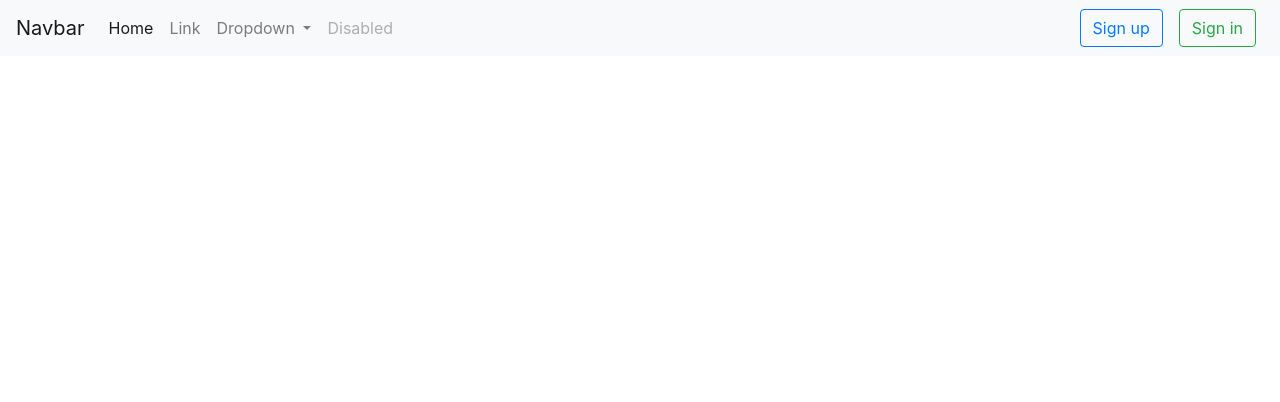
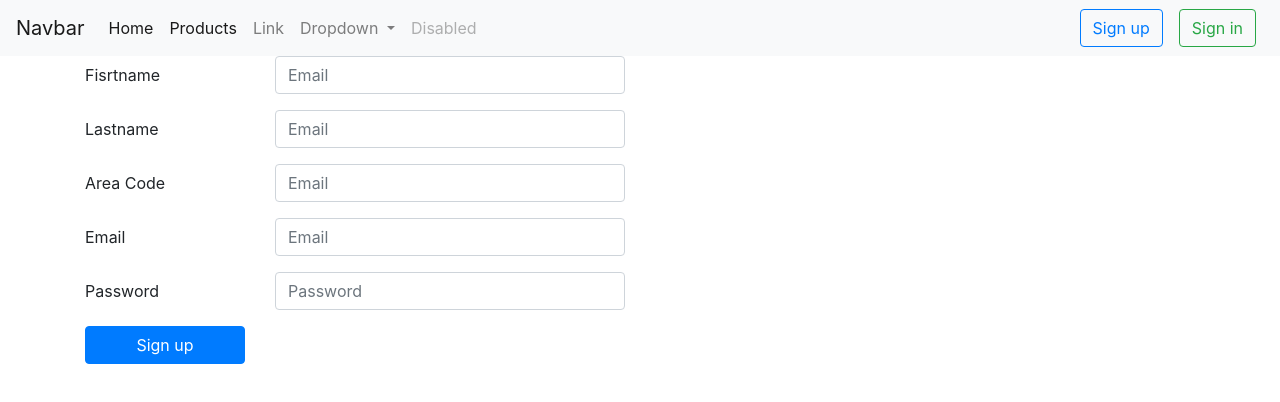
Before and after one commit to mrtboy/shoppingzone, a Vue app in the folder Client/: page /#/products in a window 1280 px wide. Shown: the top 402 px of the page. Built offline with nearby package versions, Linux system fonts and the light colour scheme; what vue-toasted would draw is missing.

Commit message:
adding new products into the Client

```diff
--- a/Client/src/components/Navigationbar.vue
+++ b/Client/src/components/Navigationbar.vue
@@ -9,6 +9,9 @@
     <ul class="navbar-nav mr-auto">
       <li class="nav-item active">
         <router-link class="nav-link" :to="'/'">Home <span class="sr-only">(current)</span></router-link>
+      </li>
+      <li class="nav-item active">
+        <router-link class="nav-link" :to="'/Products'">Products <span class="sr-only">(current)</span></router-link>
       </li>
       <li class="nav-item">
         <a class="nav-link" href="#">Link</a>
--- a/Client/src/components/Products.vue
+++ b/Client/src/components/Products.vue
@@ -0,0 +1,102 @@
+<template>
+  <div class="container">
+    <div class="row">
+
+      <div class="col-md-6">
+
+  <form>
+    <div class="form-group row">
+      <label for="inputEmail3" class="col-sm-4 col-form-label">Fisrtname</label>
+      <div class="col-sm-8">
+        <input type="email" class="form-control" id="inputEmail3" placeholder="Email">
+      </div>
+    </div>
+    <div class="form-group row">
+      <label for="inputEmail3" class="col-sm-4 col-form-label">Lastname</label>
+      <div class="col-sm-8">
+        <input type="email" class="form-control" id="inputEmail3" placeholder="Email">
+      </div>
+    </div>
+    <div class="form-group row">
+      <label for="inputEmail3" class="col-sm-4 col-form-label">Area Code</label>
+      <div class="col-sm-8">
+        <input type="email" class="form-control" id="inputEmail3" placeholder="Email">
+      </div>
+    </div>
+    <div class="form-group row">
+      <label for="inputEmail3" class="col-sm-4 col-form-label">Email</label>
+      <div class="col-sm-8">
+        <input type="email" class="form-control" id="inputEmail3" placeholder="Email">
+      </div>
+    </div>
+    <div class="form-group row">
+      <label for="inputPassword3" class="col-sm-4 col-form-label">Password</label>
+      <div class="col-sm-8">
+        <input type="password" class="form-control" id="inputPassword3" placeholder="Password">
+      </div>
+    </div>
+
+    <div class="form-group row">
+      <div class="col-sm-12 col-md-6">
+        <button type="submit" class="btn btn-primary" style="width: 10rem" >Sign up</button>
+      </div>
+    </div>
+  </form>
+      </div>
+    </div>
+  </div>
+
+</template>
+
+<script>
+  export default {
+    name: 'Products',
+    data () {
+      return {
+        items: [
+          { id: 1, name: 'notebook' },
+          { id: 2, name: 'Mobile' },
+          { id: 3, name: 'Laptop' },
+          { id: 4, name: 'Desktop' },
+          { id: 5, name: 'Keyboard' },
+          { id: 6, name: 'Printer' },
+          { id: 7, name: 'Mouse' },
+          { id: 8, name: 'Alexa' }
+        ],
+        cart: []
+      }
+    },
+    methods: {
+      addToCart: function(item) {
+        this.cart.push(item);
+      },
+      remove: function(item) {
+        let index=this.cart.indexOf(item);
+        if(index !== -1)
+          this.cart.splice(index, 1);
+      }
+    }
+  }
+</script>
+
+<!-- Add 'scoped' attribute to limit CSS to this component only -->
+<style scoped>
+  h1,
+  h2 {
+    font-weight: normal;
+  }
+
+  ul {
+    list-style-type: none;
+    padding: 0;
+  }
+
+  li {
+    display: inline-block;
+    margin: 0 10px;
+  }
+
+  a {
+    color: #42b983;
+  }
+</style>
--- a/Client/src/components/TestApi.vue
+++ b/Client/src/components/TestApi.vue
@@ -0,0 +1,96 @@
+<template>
+  <div>
+    <button @click="getPost()">Click Me!</button>
+    <textarea rows="10" cols="20" v-model="post.title"></textarea>
+    <textarea rows="10" cols="20" v-model="post.id"></textarea>
+    <textarea rows="10" cols="20" v-model="post.userId"></textarea>
+    <textarea rows="10" cols="20" v-model="post.body"></textarea>
+
+    <button @click="getPosts()">Click me As Well!</button>
+    <div v-for="sadi in posts">
+      <textarea rows="10" cols="20" v-model="sadi.title"></textarea>
+      <textarea rows="10" cols="20" v-model="sadi.id"></textarea>
+      <textarea rows="10" cols="20" v-model="sadi.userId"></textarea>
+      <textarea rows="10" cols="20" v-model="sadi.body"></textarea>
+    </div>
+    <button @click="createPost()">THis is post!</button>
+  </div>
+</template>
+
+<script>
+  export default {
+    name: 'TestApi',
+    data () {
+      return {
+        userId: ["Sadi"],
+        id: ["Farzin"],
+         title: ["SadamHossain"],
+        post:{
+            id: 0, body:"empty", userId:0, title:"empty"
+        },
+        posts: []
+      }
+    },
+
+    methods: {
+      getPost: function(){
+        let me=this;
+        this.axios.get('https://jsonplaceholder.typicode.com/posts/11')
+          .then(function(result){
+            me.post.title = result.data.title;
+            me.post.userId = result.data.userId;
+            me.post.id = result.data.id;
+            me.post.body = result.data.body;
+          })
+          .catch(function(error){
+            console.log(error);
+          })
+      },
+      getPosts:function(){
+        let me=this;
+        this.axios.get('https://jsonplaceholder.typicode.com/posts')
+          .then(function(result){
+            me.posts = result.data;
+//            console.log(me.posts);
+          })
+          .catch(function(error){
+            console.log(error);
+          })
+      },
+      createPost:function(){
+        let me=this;
+        this.axios.post('https://jsonplaceholder.typicode.com/posts',{
+            userId: 201, title: "Sadi", body:"LoL!"
+        })
+          .then(function(result){
+           console.log(me.post.body);
+          })
+          .catch(function(error){
+            console.log(error);
+          })
+      }
+    }
+  }
+</script>
+
+<!-- Add 'scoped' attribute to limit CSS to this component only -->
+<style scoped>
+  h1,
+  h2 {
+    font-weight: normal;
+  }
+
+  ul {
+    list-style-type: none;
+    padding: 0;
+  }
+
+  li {
+    display: inline-block;
+    margin: 0 10px;
+  }
+
+  a {
+    color: #42b983;
+  }
+</style>
--- a/Client/src/router/index.js
+++ b/Client/src/router/index.js
@@ -6,7 +6,8 @@ import Tasks from '@/components/Tasks'
 import Storage from '@/components/Storage'
 import Login from '@/components/Login'
 import Register from '@/components/Register'
-
+import Products from '@/components/Products'
+import TestApi from '@/components/TestApi'
 Vue.use(Router)
 
 
@@ -40,6 +41,16 @@ export default new Router({
             path: '/register',
             name: 'Register',
             component: Register
-        }
+        },
+      {
+        path: '/products',
+        name: 'Products',
+        component: Products
+      },
+      {
+        path: '/testapi',
+        name: 'TestApi',
+        component: TestApi
+      }
     ]
 });
```
Also changed, not shown: 2 other files (tests, documents, lock files or other folders).
